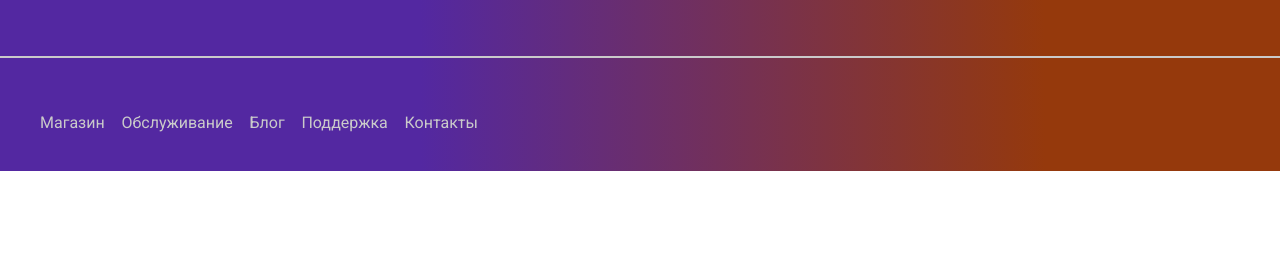
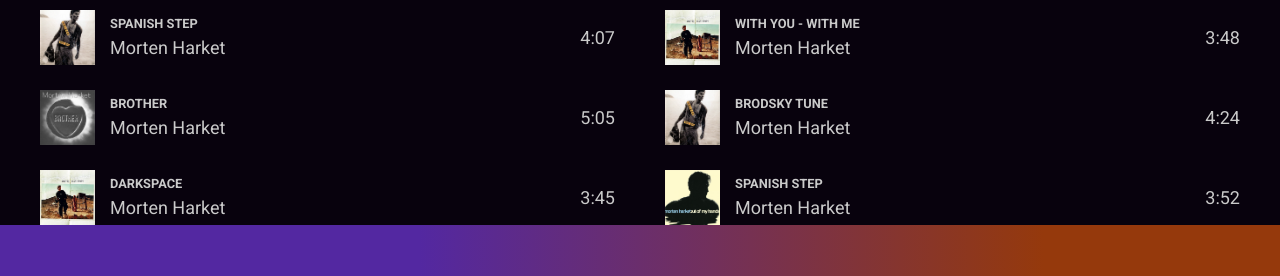
Before and after one commit to yavictor/layout-designer-project-lvl2, a website: page src/artist.html in a window 1280 px wide. Shown: the part 838-1114 px from the top of the page. Before the commit the page ends 1009 px from the top, so only its background shows below. Drawn offline with Linux system fonts and the light colour scheme.

Commit message:
Layout of page-popular-track section

```diff
--- a/src/artist.html
+++ b/src/artist.html
@@ -96,7 +96,80 @@
         </div>
       </div>
     </section>
+    <section class="page-popular-track">
+      <div class="container">
+        <h2 class="title">Популярные треки</h2>
+        <div class="tracks-container">
 
+          <div class="popular-track">
+            <div class="track-info">
+              <img src="images/Wild Seed.png" alt="track title">
+              <div class="text-container">
+                <h3 class="track-title">Spanish Step</h3>
+                <div class="track-performer">Morten Harket</div>
+              </div>
+            </div>
+            <div class="duration">4:07</div>
+          </div>
+
+          <div class="popular-track">
+            <div class="track-info">
+              <img src="images/Letter from Egypt.png" alt="track title">
+              <div class="text-container">
+                <h3 class="track-title">With You - With Me</h3>
+              <div class="track-performer">Morten Harket</div>
+              </div>
+            </div>
+            <div class="duration">3:48</div>
+          </div>
+
+          <div class="popular-track">
+            <div class="track-info">
+              <img src="images/Brother.png" alt="track title">
+              <div class="text-container">
+                <h3 class="track-title">Brother</h3>
+              <div class="track-performer">Morten Harket</div>
+              </div>
+            </div>
+            <div class="duration">5:05</div>
+          </div>
+
+          <div class="popular-track">
+            <div class="track-info">
+              <img src="images/Wild Seed.png" alt="track title">
+              <div class="text-container">
+                <h3 class="track-title">Brodsky Tune</h3>
+                <div class="track-performer">Morten Harket</div>
+              </div>
+            </div>
+            <div class="duration">4:24</div>
+          </div>
+
+          <div class="popular-track">
+            <div class="track-info">
+              <img src="images/Letter from Egypt.png" alt="track title">
+              <div class="text-container">
+                <h3 class="track-title">Darkspace</h3>
+              <div class="track-performer">Morten Harket</div>
+              </div>
+            </div>
+            <div class="duration">3:45</div>
+          </div>
+
+          <div class="popular-track">
+            <div class="track-info">
+              <img src="images/Out of My Hands.png" alt="track title">
+              <div class="text-container">
+                <h3 class="track-title">Spanish Step</h3>
+                <div class="track-performer">Morten Harket</div>
+              </div>
+            </div>
+            <div class="duration">3:52</div>
+          </div>
+
+        </div>
+      </div>
+    </section>
   </main>
   <footer class="footer">
     <div class="divider"></div>
--- a/src/scss/app.scss
+++ b/src/scss/app.scss
@@ -8,3 +8,4 @@
 @import 'page-pricing';
 @import 'page-news';
 @import 'page-app';
+@import 'page-popular-track';
--- /dev/null
+++ b/src/scss/page-popular-track.scss
@@ -0,0 +1,51 @@
+.page-popular-track {
+  .title {
+    margin-bottom: 48px;
+  }
+  .tracks-container {
+    // column-count: 2;
+    // column-gap: 25px;
+    display: grid;
+    // justify-content: space-between;
+    grid-template-columns: repeat(2, 1fr);
+    grid-template-rows: repeat(3, 1fr);
+    gap: 25px 50px;
+
+    .popular-track {
+      display: flex;
+      justify-content: space-between;
+      .track-info {
+        display: flex;
+        gap: 15px;
+        img {
+          width: 55px;
+          height: 55px;
+          display: inline-block;
+        }
+        .text-container {
+          display: flex;
+          flex-direction: column;
+          justify-content: center;
+          font-size: 12.8px;
+          .track-title {
+            font-size: 12.8px;
+            font-weight: bold;
+            text-transform: uppercase;
+          }
+        }
+      }
+      .duration {
+        display: flex;
+        align-items: center;
+      }
+    }
+  }
+  @media (max-width: 768px) {
+    .title {
+      text-align: left;
+    }
+    .tracks-container {
+      grid-template-columns: repeat(1, 1fr);
+    }
+  }
+}
```
Also changed, not shown: src/scss/dist/variables.css (deleted), src/style.css, 1 other file.
